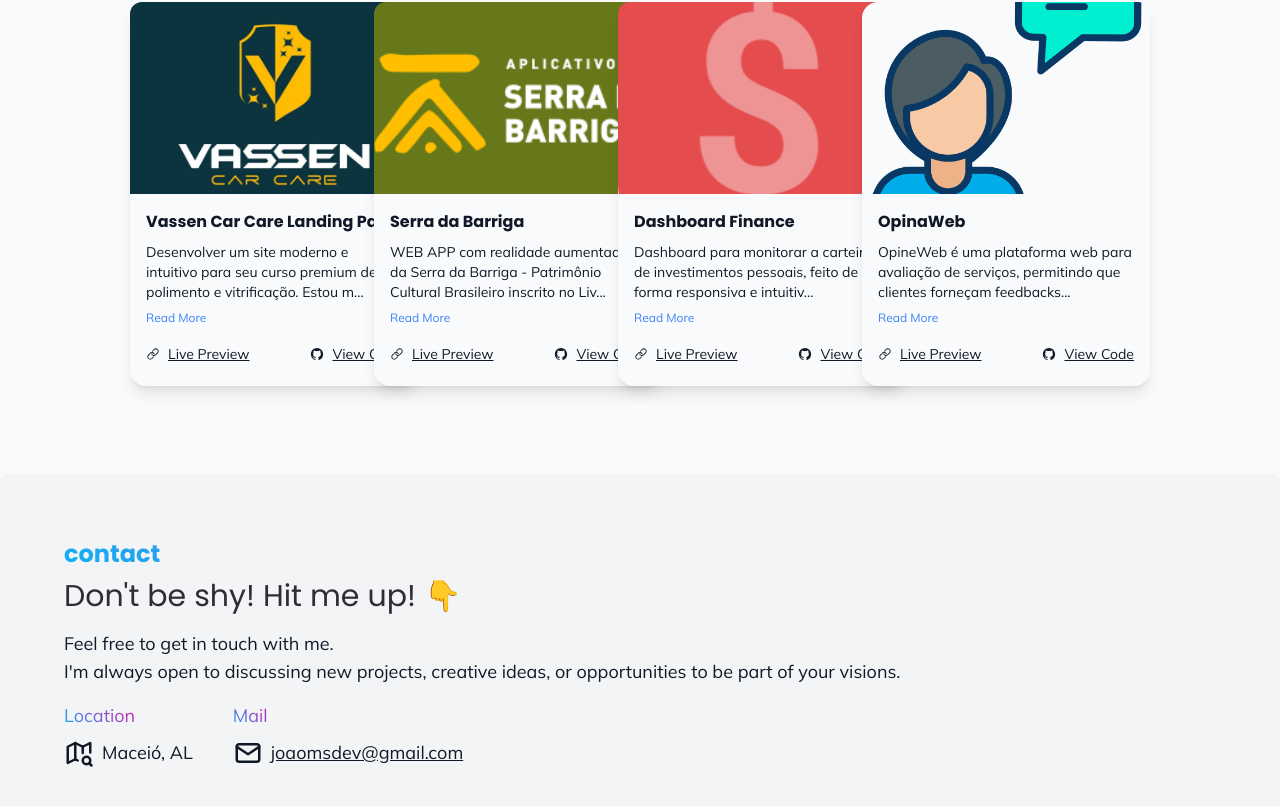
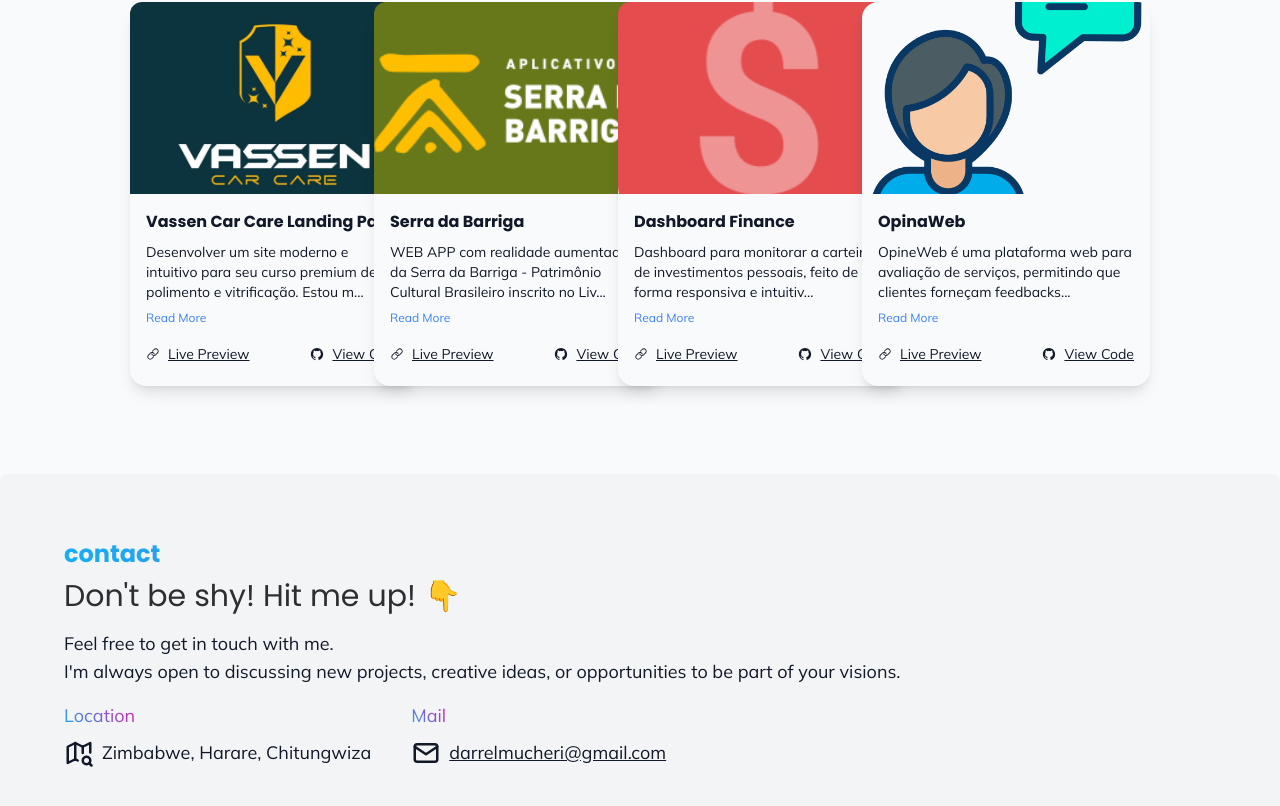
Before and after one commit to mrfrank-ofc/HomeWork, a React (Vite) app: page / in a window 1280 px wide. Shown: the part 1980-2786 px from the top of the page. Built offline with nearby package versions, Linux system fonts and the light colour scheme.

Commit message:
Update index.tsx

```diff
--- a/src/components/sections/Contact/index.tsx
+++ b/src/components/sections/Contact/index.tsx
@@ -24,7 +24,7 @@
                     <path d="M18 18m-3 0a3 3 0 1 0 6 0a3 3 0 1 0 -6 0"></path>
                     <path d="M20.2 20.2l1.8 1.8"></path>
                   </svg>
-                  <span className="">Maceió, AL</span>
+                  <span className="">Zimbabwe, Harare, Chitungwiza</span>
                 </div>
               </div>
 
@@ -35,7 +35,7 @@
                     <path d="M3 7a2 2 0 0 1 2 -2h14a2 2 0 0 1 2 2v10a2 2 0 0 1 -2 2h-14a2 2 0 0 1 -2 -2v-10z"></path>
                     <path d="M3 7l9 6l9 -6"></path>
                   </svg>
-                  <a href="mailto:joaomsdev@gmail.com" className="underline ">joaomsdev@gmail.com</a>
+                  <a href="mailto:darrelmucheri@gmail.com" className="underline ">darrelmucheri@gmail.com</a>
                 </div>
               </div>
 
```
